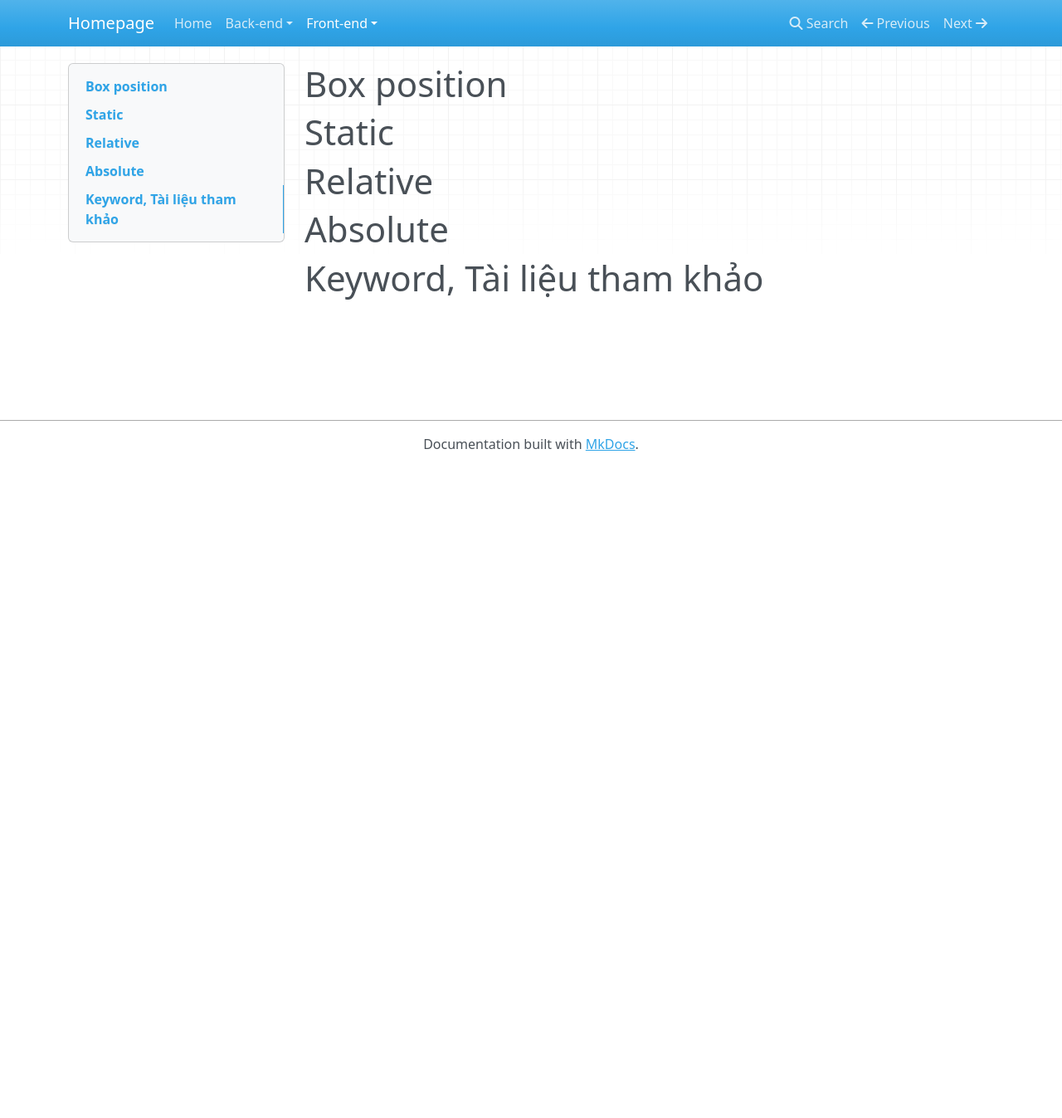
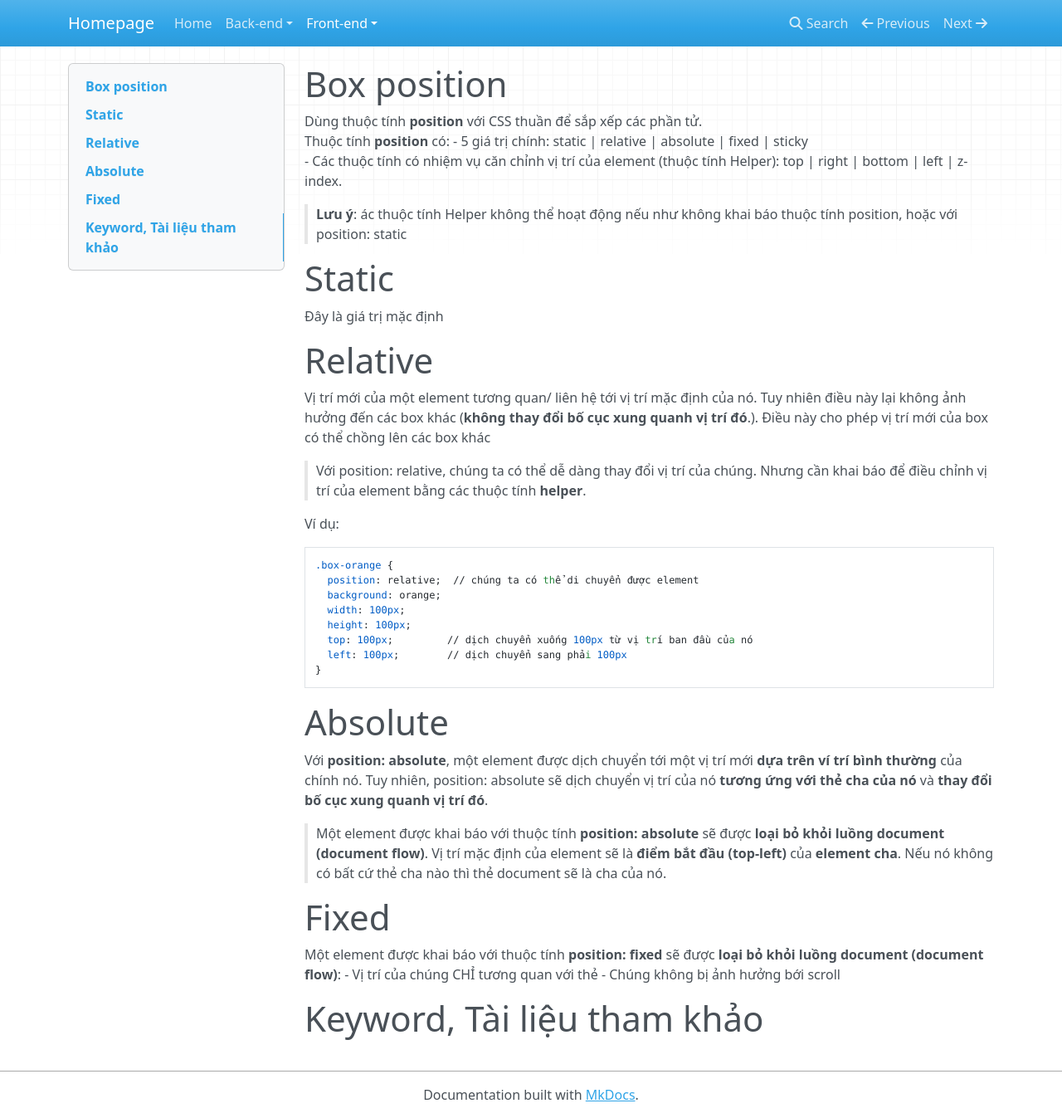
Before and after one commit to Do-Thanh2201/Do-Thanh2201.github.io, an MkDocs documentation site: the page built from docs/frontend/CSS/boxPosition.md, in a window 1280 px wide and 1347 px high. Shown: the whole window at 83% size. Built offline with MkDocs 1.6.1, drawn with Linux system fonts in a browser that asks for light colours; nearby versions of some CDN libraries.

Commit message:
Update boxPosition

````diff
--- a/docs/frontend/CSS/boxPosition.md
+++ b/docs/frontend/CSS/boxPosition.md
@@ -1,5 +1,35 @@
 # Box position
+Dùng thuộc tính **position** với CSS thuần để sắp xếp các phần tử.<br />
+Thuộc tính **position** có:
+ - 5 giá trị chính: static | relative | absolute | fixed | sticky<br />
+ - Các thuộc tính có nhiệm vụ căn chỉnh vị trí của element (thuộc tính Helper): top | right | bottom | left | z-index.<br />
+ >**Lưu ý**: ác thuộc tính Helper không thể hoạt động nếu như không khai báo thuộc tính position, hoặc với position: static
+
 # Static
+Đây là giá trị mặc định
 # Relative
+Vị trí mới của một element tương quan/ liên hệ tới vị trí mặc định của nó. Tuy nhiên điều này lại không ảnh hưởng đến các box khác (**không thay đổi bố cục xung quanh vị trí đó**.). Điều này cho phép vị trí mới của box có thể chồng lên các box khác<br />
+> Với position: relative, chúng ta có thể dễ dàng thay đổi vị trí của chúng. Nhưng cần khai báo để điều chỉnh vị trí của element bằng các thuộc tính **helper**.
+
+Ví dụ:
+```CSS
+.box-orange {
+  position: relative;  // chúng ta có thể di chuyển được element
+  background: orange;
+  width: 100px;
+  height: 100px;
+  top: 100px;         // dịch chuyển xuống 100px từ vị trí ban đầu của nó
+  left: 100px;        // dịch chuyển sang phải 100px
+}
+```
+
 # Absolute
+Với **position: absolute**, một element được dịch chuyển tới một vị trí mới **dựa trên ví trí bình thường** của chính nó. Tuy nhiên, position: absolute sẽ dịch chuyển vị trí của nó **tương ứng với thẻ cha của nó** và **thay đổi bố cục xung quanh vị trí đó**.
+
+>Một element được khai báo với thuộc tính **position: absolute** sẽ được **loại bỏ khỏi luồng document (document flow)**. Vị trí mặc định của element sẽ là **điểm bắt đầu (top-left)** của **element cha**. Nếu nó không có bất cứ thẻ cha nào thì thẻ document <html> sẽ là cha của nó.
+
+# Fixed
+Một element được khai báo với thuộc tính **position: fixed** sẽ được **loại bỏ khỏi luồng document (document flow)**:
+ - Vị trí của chúng CHỈ tương quan với thẻ <html>
+ - Chúng không bị ảnh hưởng bới scroll
 # Keyword, Tài liệu tham khảo
````
